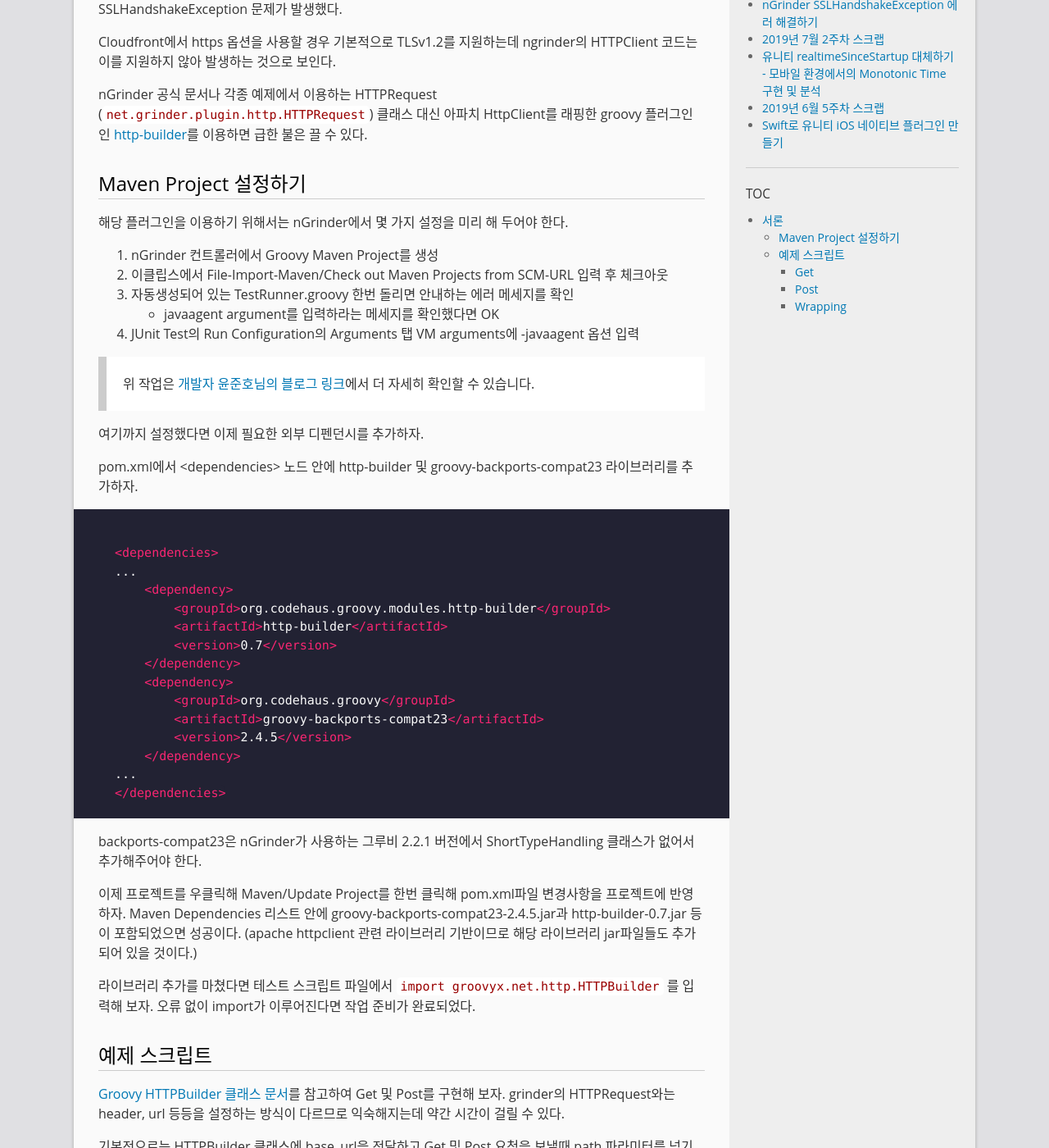
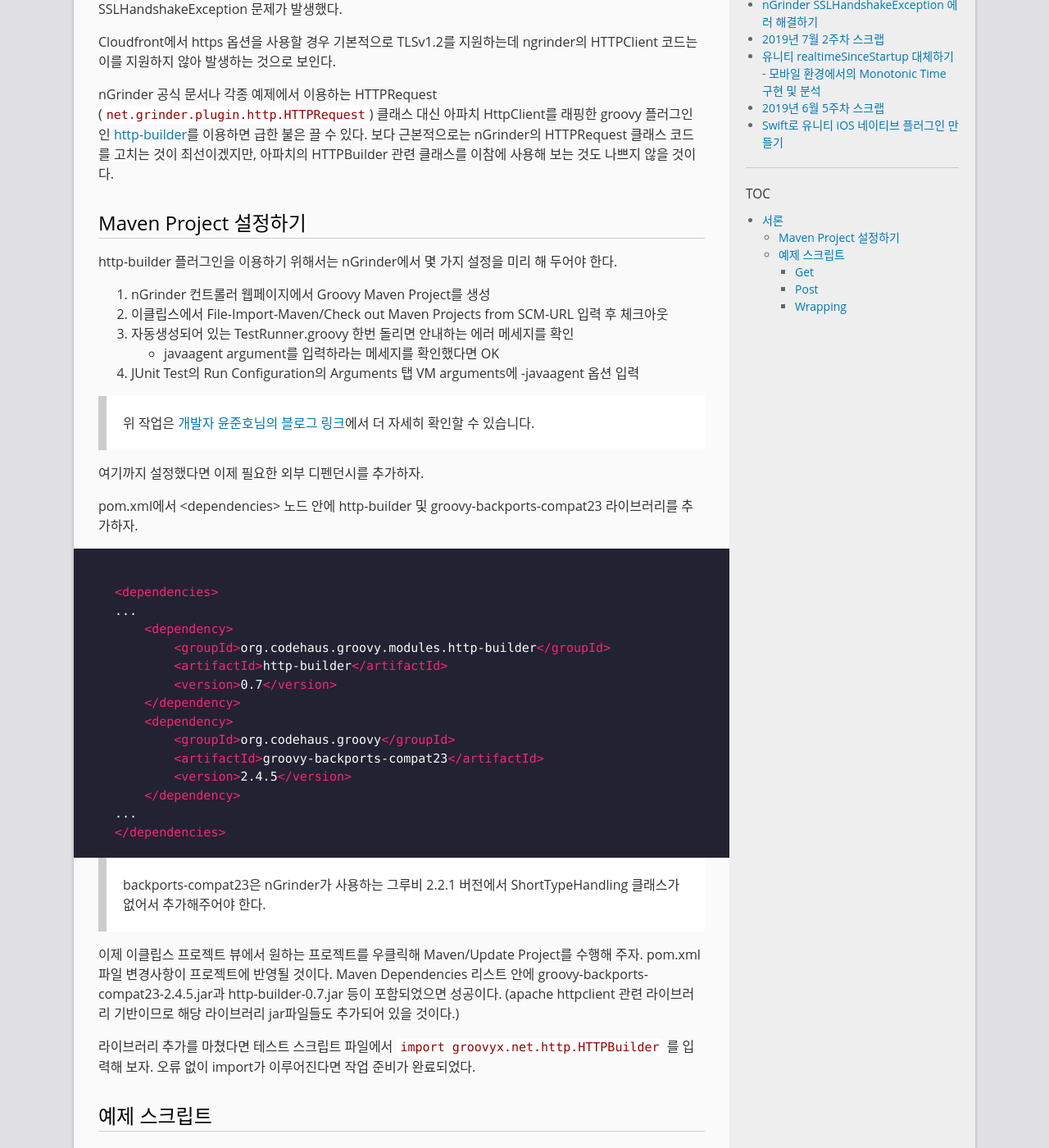
Before and after one commit to GarlicDipping/garlicdipping.github.io, a Jekyll site: the page built from _posts/2019-07-27-sslhandshakeexception-on-ngrinder.md, in a window 1280 px wide and 1400 px high, scrolled down 411 px. Shown: the whole window at 82% size. Built offline with Jekyll 4.4.1, drawn with Linux system fonts in a browser that asks for light colours; comment, search, counter and statistics services are not loaded.

Commit message:
no message

```diff
--- a/_posts/2019-07-27-sslhandshakeexception-on-ngrinder.md
+++ b/_posts/2019-07-27-sslhandshakeexception-on-ngrinder.md
@@ -14,15 +14,15 @@ categories: Programming
 
 Cloudfront에서 https 옵션을 사용할 경우 기본적으로 TLSv1.2를 지원하는데 ngrinder의 HTTPClient 코드는 이를 지원하지 않아 발생하는 것으로 보인다.
 
-nGrinder 공식 문서나 각종 예제에서 이용하는 HTTPRequest (`net.grinder.plugin.http.HTTPRequest`) 클래스 대신 아파치 HttpClient를 래핑한 groovy 플러그인인 [http-builder](https://mvnrepository.com/artifact/org.codehaus.groovy.modules.http-builder/http-builder)를 이용하면 급한 불은 끌 수 있다.
+nGrinder 공식 문서나 각종 예제에서 이용하는 HTTPRequest (`net.grinder.plugin.http.HTTPRequest`) 클래스 대신 아파치 HttpClient를 래핑한 groovy 플러그인인 [http-builder](https://mvnrepository.com/artifact/org.codehaus.groovy.modules.http-builder/http-builder)를 이용하면 급한 불은 끌 수 있다. 보다 근본적으로는 nGrinder의 HTTPRequest 클래스 코드를 고치는 것이 최선이겠지만, 아파치의 HTTPBuilder 관련 클래스를 이참에 사용해 보는 것도 나쁘지 않을 것이다.
 
 <!--more-->
 
 ## Maven Project 설정하기
 
-해당 플러그인을 이용하기 위해서는 nGrinder에서 몇 가지 설정을 미리 해 두어야 한다.
+http-builder 플러그인을 이용하기 위해서는 nGrinder에서 몇 가지 설정을 미리 해 두어야 한다.
 
-1. nGrinder 컨트롤러에서 Groovy Maven Project를 생성
+1. nGrinder 컨트롤러 웹페이지에서 Groovy Maven Project를 생성
 2. 이클립스에서 File-Import-Maven/Check out Maven Projects from SCM-URL 입력 후 체크아웃
 3. 자동생성되어 있는 TestRunner.groovy 한번 돌리면 안내하는 에러 메세지를 확인
     - javaagent argument를 입력하라는 메세지를 확인했다면 OK
@@ -52,9 +52,9 @@ pom.xml에서 \<dependencies> 노드 안에 http-builder 및 groovy-backports-co
 </dependencies>
 ~~~
 
-backports-compat23은 nGrinder가 사용하는 그루비 2.2.1 버전에서 ShortTypeHandling 클래스가 없어서 추가해주어야 한다.
+> backports-compat23은 nGrinder가 사용하는 그루비 2.2.1 버전에서 ShortTypeHandling 클래스가 없어서 추가해주어야 한다.
 
-이제 프로젝트를 우클릭해 Maven/Update Project를 한번 클릭해 pom.xml파일 변경사항을 프로젝트에 반영하자. Maven Dependencies 리스트 안에 groovy-backports-compat23-2.4.5.jar과 http-builder-0.7.jar 등이 포함되었으면 성공이다. (apache httpclient 관련 라이브러리 기반이므로 해당 라이브러리 jar파일들도 추가되어 있을 것이다.)
+이제 이클립스 프로젝트 뷰에서 원하는 프로젝트를 우클릭해 Maven/Update Project를 수행해 주자. pom.xml파일 변경사항이 프로젝트에 반영될 것이다. Maven Dependencies 리스트 안에 groovy-backports-compat23-2.4.5.jar과 http-builder-0.7.jar 등이 포함되었으면 성공이다. (apache httpclient 관련 라이브러리 기반이므로 해당 라이브러리 jar파일들도 추가되어 있을 것이다.)
 
 라이브러리 추가를 마쳤다면 테스트 스크립트 파일에서 `import groovyx.net.http.HTTPBuilder` 를 입력해 보자. 오류 없이 import가 이루어진다면 작업 준비가 완료되었다.
 
```
